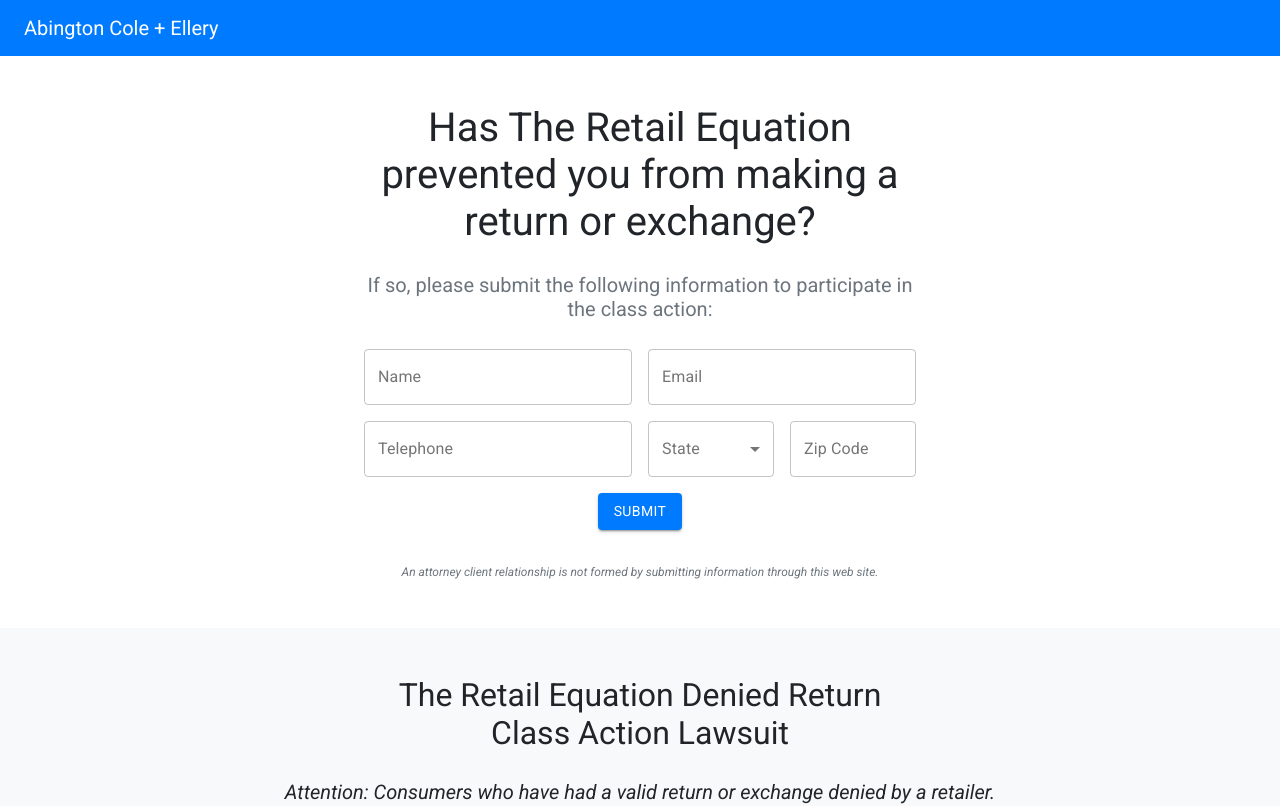
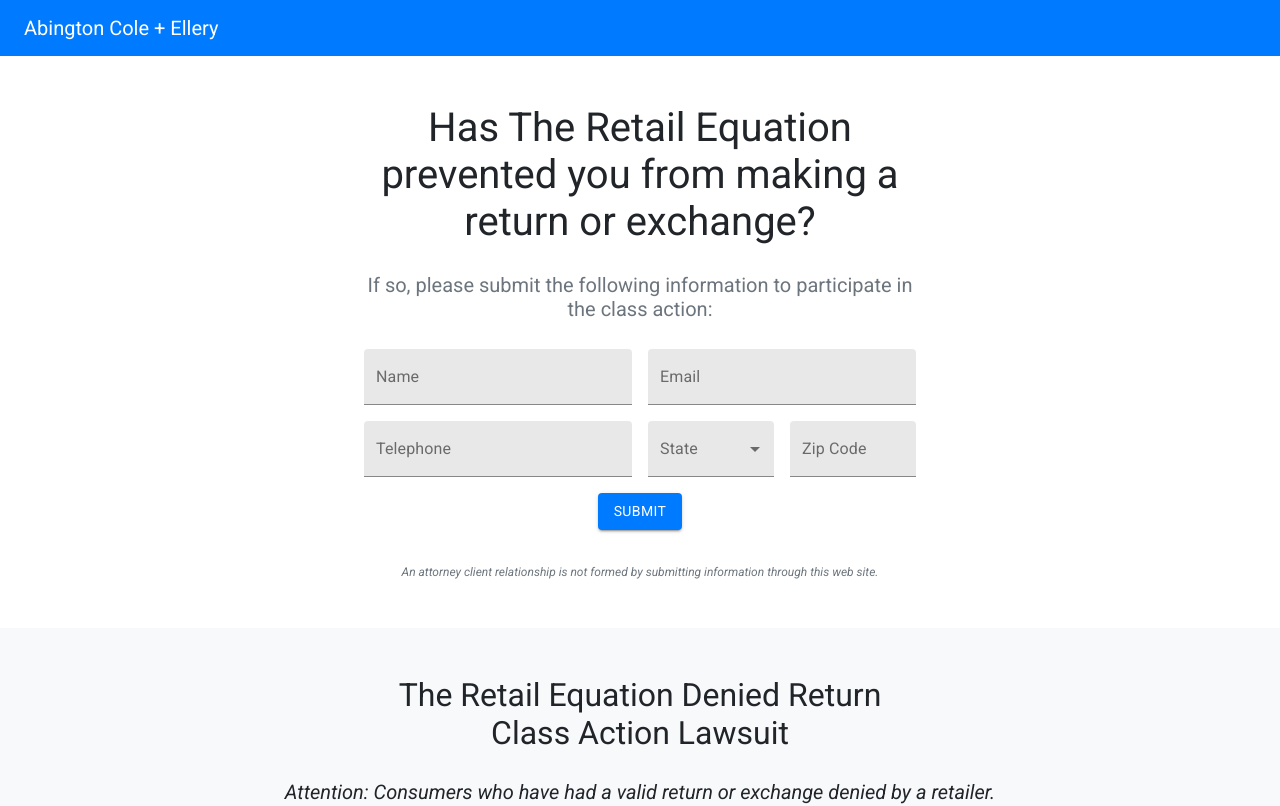
Before and after one commit to da-022412/abington-law, a Next.js app in the folder retail-equation-class-action-lawsuit/: page / in a window 1280 px wide. Shown: the top 806 px of the page. Built offline with nearby package versions, Linux system fonts and the light colour scheme.

Commit message:
Make input fields filled

```diff
--- a/retail-equation-class-action-lawsuit/components/Form.js
+++ b/retail-equation-class-action-lawsuit/components/Form.js
@@ -10,20 +10,20 @@
             <form className='form' action='https://submit.jotform.com/submit/211414202682040/' method='post' name='form_211414202682040' id='211414202682040' accept-charset='utf-8'>
                 <Grid container spacing={2}>
                     <Grid item xs={12} md={6}>
-                        <TextField id='input_4' name='q4_name' label='Name' variant='outlined' />
+                        <TextField id='input_4' name='q4_name' label='Name' variant='filled' />
                     </Grid>
                     <Grid item xs={12} md={6}>
-                        <TextField id='input_6' name='q6_email' label='Email' variant='outlined' />
+                        <TextField id='input_6' name='q6_email' label='Email' variant='filled' />
                     </Grid>
                     <Grid item xs={12} md={6}>
-                        <TextField id='input_7_full' name='q7_phoneNumber[full]' label='Telephone' variant='outlined' />
+                        <TextField id='input_7_full' name='q7_phoneNumber[full]' label='Telephone' variant='filled' />
                     </Grid>
                     <Grid item xs={12} md={3}>
-                        <FormControl variant='outlined'>
-                            <InputLabel>State</InputLabel>
+                        <FormControl variant='filled'>
+                            <InputLabel id='state-select'>State</InputLabel>
                             <Select
+                                labelId='state-select'
                                 id='input_8'
-                                label='State'
                                 name='q8_state'
                             >
                                 <MenuItem value={'U.S. Armed Forces AA'}> U.S. Armed Forces AA </MenuItem>
@@ -90,7 +90,7 @@
                         </FormControl>
                     </Grid>
                     <Grid item xs={12} md={3}>
-                        <TextField id='input_9' name='q9_zipCode' label='Zip Code' variant='outlined' />
+                        <TextField id='input_9' name='q9_zipCode' label='Zip Code' variant='filled' />
                     </Grid>
                     <Grid item xs={12}>
                         <Button id='input_2' type='submit' variant='contained'>
--- a/retail-equation-class-action-lawsuit/styles/partials/components/_form.scss
+++ b/retail-equation-class-action-lawsuit/styles/partials/components/_form.scss
@@ -14,3 +14,11 @@
 .MuiFormControl-root {
     width: 100%;
 }
+
+.MuiFilledInput-underline:after {
+    border-color: var(--primary-color)!important;
+}
+
+.MuiFormLabel-root.Mui-focused {
+    color: var(--primary-color)!important
+}
```
